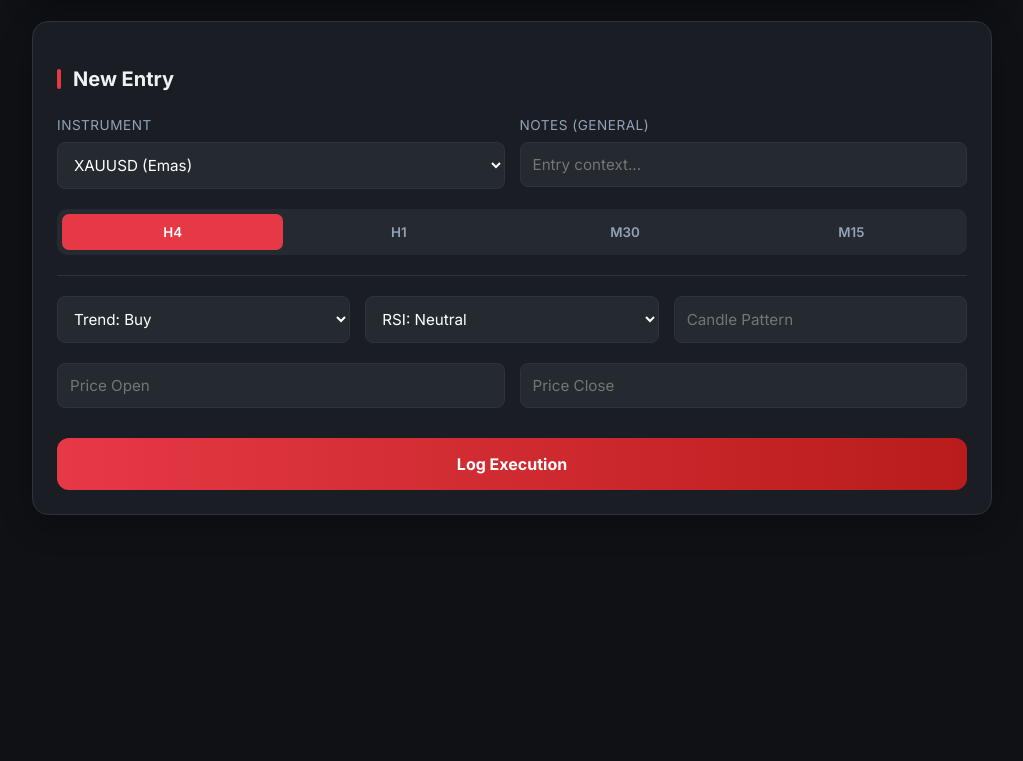
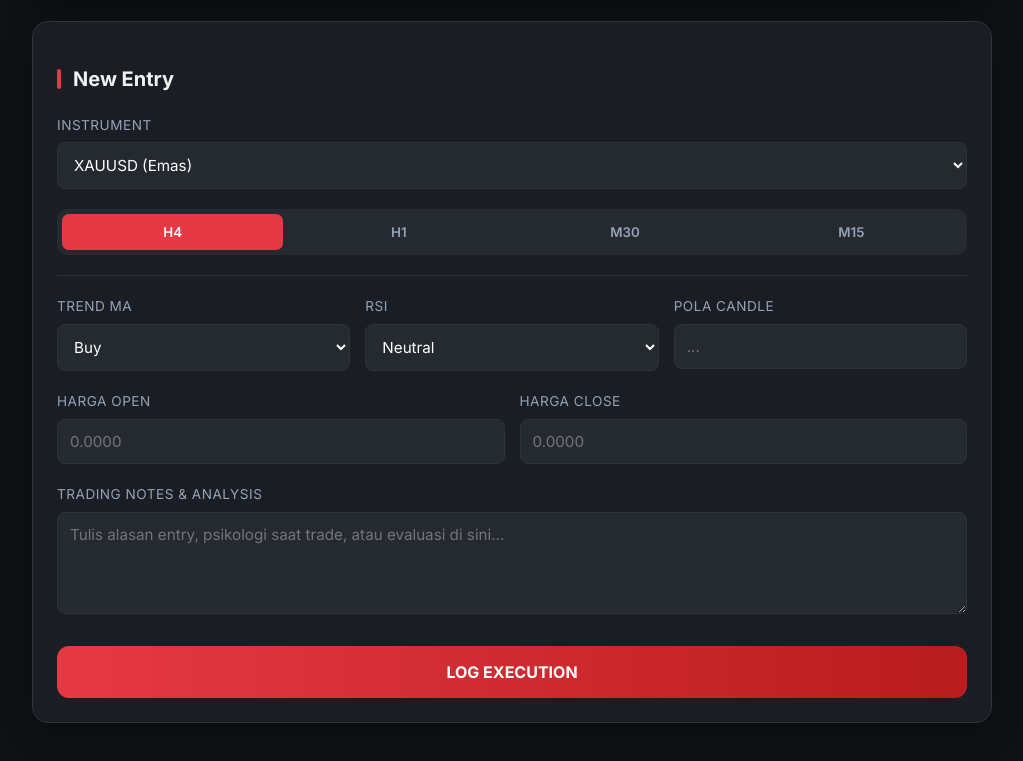
Before and after one commit to putrodiyan16/Jurnal-Trading-1, a plain HTML site: page index.html in a window 1280 px wide. Shown: the part 605-1366 px from the top of the page, without its empty margins (128-1151 px from the left). Before the commit the page ends 1214 px from the top, so only its background shows below. Drawn offline with nearby package versions, Linux system fonts and the light colour scheme.

Commit message:
Update index.html

```diff
--- a/index.html
+++ b/index.html
@@ -27,7 +27,6 @@
             line-height: 1.6;
         }
 
-        /* Header & Logo */
         header {
             background: linear-gradient(135deg, #1a1d23 0%, #0f1115 100%);
             padding: 30px 20px;
@@ -49,19 +48,10 @@
             overflow: hidden;
         }
 
-        .logo-placeholder img {
-            width: 100%;
-            height: 100%;
-            object-fit: contain;
-        }
+        .logo-placeholder img { width: 100%; height: 100%; object-fit: contain; }
 
-        .container {
-            max-width: 1000px;
-            margin: 0 auto;
-            padding: 20px;
-        }
+        .container { max-width: 1000px; margin: 0 auto; padding: 20px; }
 
-        /* Cards */
         .card {
             background: var(--bg-card);
             border: 1px solid var(--border-color);
@@ -74,7 +64,6 @@
         h2 { font-weight: 700; font-size: 1.25rem; margin-bottom: 20px; display: flex; align-items: center; }
         h2::before { content: ''; width: 4px; height: 20px; background: var(--primary-red); margin-right: 12px; border-radius: 2px; }
 
-        /* Form Styling */
         .input-grid { display: grid; grid-template-columns: repeat(auto-fit, minmax(200px, 1fr)); gap: 15px; margin-bottom: 20px; }
 
         label { display: block; font-size: 0.85rem; color: var(--text-muted); margin-bottom: 6px; text-transform: uppercase; letter-spacing: 0.5px; }
@@ -90,9 +79,8 @@
             transition: all 0.3s ease;
         }
 
-        select:focus, input:focus { border-color: var(--primary-red); outline: none; box-shadow: 0 0 0 2px rgba(230, 57, 70, 0.2); }
+        select:focus, input:focus, textarea:focus { border-color: var(--primary-red); outline: none; box-shadow: 0 0 0 2px rgba(230, 57, 70, 0.2); }
 
-        /* Tabs System */
         .tab-container { display: flex; background: #252930; border-radius: 10px; padding: 5px; margin-bottom: 20px; gap: 5px; }
         .tab-btn {
             flex: 1;
@@ -106,10 +94,9 @@
             transition: 0.3s;
         }
         .tab-btn.active { background: var(--primary-red); color: white; }
-        .tab-content { display: none; border-top: 1px solid var(--border-color); padding-top: 20px; }
+        .tab-content { display: none; border-top: 1px solid var(--border-color); padding-top: 20px; margin-bottom: 20px; }
         .tab-content.active { display: block; }
 
-        /* Button */
         .btn-save {
             background: linear-gradient(to right, var(--primary-red), var(--accent-red));
             color: white;
@@ -121,12 +108,10 @@
             font-size: 1rem;
             cursor: pointer;
             transition: transform 0.2s, box-shadow 0.2s;
-            margin-top: 10px;
         }
 
         .btn-save:hover { transform: translateY(-2px); box-shadow: 0 5px 15px rgba(230, 57, 70, 0.4); }
 
-        /* Chart Canvas */
         .chart-container { position: relative; height: 300px; width: 100%; }
 
         @media (max-width: 600px) {
@@ -157,19 +142,13 @@
     <div class="card">
         <h2>New Entry</h2>
 
-        <div class="input-grid">
-            <div class="form-group">
+        <div class="form-group" style="margin-bottom: 20px;">
             <label>Instrument</label>
             <select>
                 <option>XAUUSD (Emas)</option>
                 <option>XAGUSD (Perak)</option>
                 <option>NAS100 (Nasdaq)</option>
             </select>
-            </div>
-            <div class="form-group">
-                <label>Notes (General)</label>
-                <input type="text" placeholder="Entry context...">
-            </div>
         </div>
 
         <div class="tab-container">
@@ -181,58 +160,62 @@
 
         <div id="H4" class="tab-content active">
             <div class="input-grid">
-                <select><option>Trend: Buy</option><option>Trend: Sell</option></select>
-                <select><option>RSI: Neutral</option><option>RSI: Overbought</option><option>RSI: Oversold</option></select>
-                <input type="text" placeholder="Candle Pattern">
+                <div><label>Trend MA</label><select><option>Buy</option><option>Sell</option></select></div>
+                <div><label>RSI</label><select><option>Neutral</option><option>Overbought</option><option>Oversold</option></select></div>
+                <div><label>Pola Candle</label><input type="text" placeholder="..."></div>
             </div>
             <div class="input-grid">
-                <input type="text" placeholder="Price Open">
-                <input type="text" placeholder="Price Close">
+                <div><label>Harga Open</label><input type="text" placeholder="0.0000"></div>
+                <div><label>Harga Close</label><input type="text" placeholder="0.0000"></div>
             </div>
         </div>
 
         <div id="H1" class="tab-content">
             <div class="input-grid">
-                <select><option>Trend: Buy</option><option>Trend: Sell</option></select>
-                <select><option>RSI: Neutral</option><option>RSI: Overbought</option><option>RSI: Oversold</option></select>
-                <input type="text" placeholder="Candle Pattern">
+                <div><label>Trend MA</label><select><option>Buy</option><option>Sell</option></select></div>
+                <div><label>RSI</label><select><option>Neutral</option><option>Overbought</option><option>Oversold</option></select></div>
+                <div><label>Pola Candle</label><input type="text" placeholder="..."></div>
             </div>
             <div class="input-grid">
-                <input type="text" placeholder="Price Open">
-                <input type="text" placeholder="Price Close">
+                <div><label>Harga Open</label><input type="text" placeholder="0.0000"></div>
+                <div><label>Harga Close</label><input type="text" placeholder="0.0000"></div>
             </div>
         </div>
 
         <div id="M30" class="tab-content">
             <div class="input-grid">
-                <select><option>Trend: Buy</option><option>Trend: Sell</option></select>
-                <select><option>RSI: Neutral</option><option>RSI: Overbought</option><option>RSI: Oversold</option></select>
-                <input type="text" placeholder="Candle Pattern">
+                <div><label>Trend MA</label><select><option>Buy</option><option>Sell</option></select></div>
+                <div><label>RSI</label><select><option>Neutral</option><option>Overbought</option><option>Oversold</option></select></div>
+                <div><label>Pola Candle</label><input type="text" placeholder="..."></div>
             </div>
             <div class="input-grid">
-                <input type="text" placeholder="Price Open">
-                <input type="text" placeholder="Price Close">
+                <div><label>Harga Open</label><input type="text" placeholder="0.0000"></div>
+                <div><label>Harga Close</label><input type="text" placeholder="0.0000"></div>
             </div>
         </div>
 
         <div id="M15" class="tab-content">
             <div class="input-grid">
-                <select><option>Trend: Buy</option><option>Trend: Sell</option></select>
-                <select><option>RSI: Neutral</option><option>RSI: Overbought</option><option>RSI: Oversold</option></select>
-                <input type="text" placeholder="Candle Pattern">
+                <div><label>Trend MA</label><select><option>Buy</option><option>Sell</option></select></div>
+                <div><label>RSI</label><select><option>Neutral</option><option>Overbought</option><option>Oversold</option></select></div>
+                <div><label>Pola Candle</label><input type="text" placeholder="..."></div>
             </div>
             <div class="input-grid">
-                <input type="text" placeholder="Price Open">
-                <input type="text" placeholder="Price Close">
+                <div><label>Harga Open</label><input type="text" placeholder="0.0000"></div>
+                <div><label>Harga Close</label><input type="text" placeholder="0.0000"></div>
             </div>
         </div>
 
-        <button class="btn-save">Log Execution</button>
+        <div class="form-group" style="margin-bottom: 25px;">
+            <label>Trading Notes & Analysis</label>
+            <textarea rows="4" placeholder="Tulis alasan entry, psikologi saat trade, atau evaluasi di sini..."></textarea>
+        </div>
+
+        <button class="btn-save">LOG EXECUTION</button>
     </div>
 </div>
 
 <script>
-    // Tab Logic
     function openTab(evt, tfName) {
         let i, tabcontent, tablinks;
         tabcontent = document.getElementsByClassName("tab-content");
@@ -243,7 +226,6 @@
         evt.currentTarget.classList.add("active");
     }
 
-    // Logo Upload Logic
     function loadLogo(event) {
         const output = document.getElementById('logoImg');
         const text = document.getElementById('logoText');
@@ -252,20 +234,19 @@
         text.style.display = 'none';
     }
 
-    // Chart Logic
     const ctx = document.getElementById('mainChart').getContext('2d');
     new Chart(ctx, {
         type: 'line',
         data: {
-            labels: ['Week 1', 'Week 2', 'Week 3', 'Week 4'],
+            labels: ['Day 1', 'Day 2', 'Day 3', 'Day 4', 'Day 5'],
             datasets: [{
                 label: 'Equity Curve',
-                data: [1000, 1250, 1100, 1600],
+                data: [1000, 1150, 1080, 1400, 1550],
                 borderColor: '#e63946',
                 tension: 0.4,
                 fill: true,
                 backgroundColor: 'rgba(230, 57, 70, 0.1)',
-                pointRadius: 5,
+                pointRadius: 6,
                 pointBackgroundColor: '#e63946'
             }]
         },
```
Lines whose indentation alone changed are shown as unchanged.
